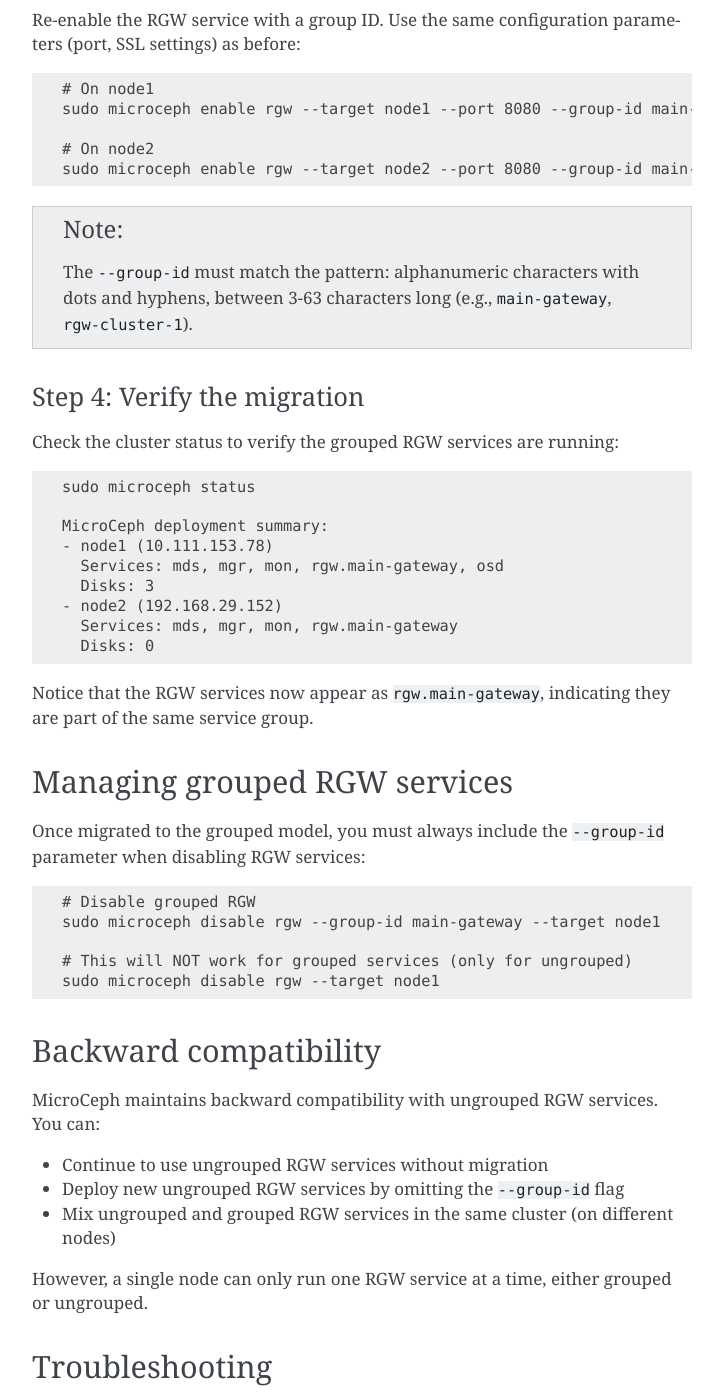
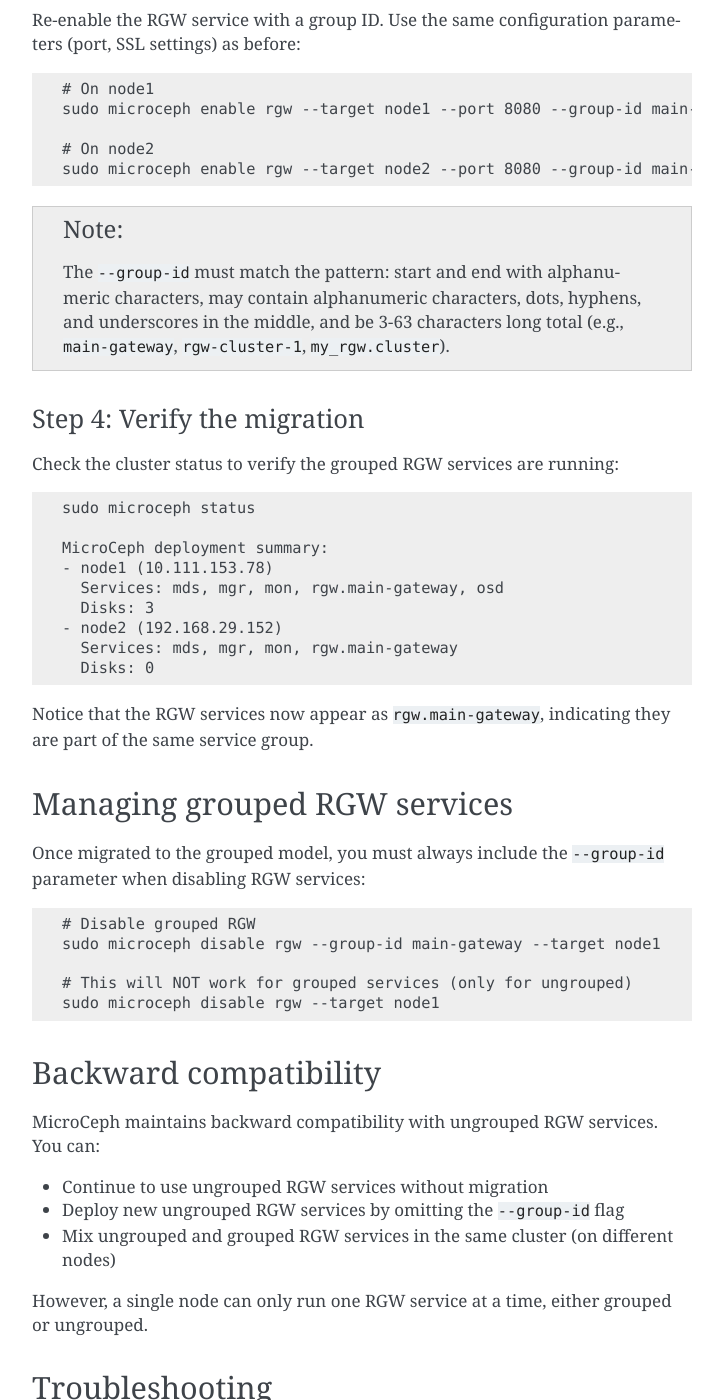
Before and after one commit to canonical/microceph, a Sphinx documentation site: the page built from docs/how-to/migrate-rgw-to-grouped.rst, in a window 1280 px wide and 1400 px high, scrolled down 1890 px. Shown: the whole window, without its empty margins (388-1111 px from the left). Built offline with Sphinx 7.4.7, drawn with Linux system fonts in a browser that asks for light colours; some of the changed text lies outside the part shown.

Commit message:
Address code review feedback
- Fix import order in api/services.go (alphabetical within groups)
- Improve documentation precision for GroupID pattern requirements
- Clarify that pattern must start/end with alphanumeric characters

Co-authored-by: UtkarshBhatthere <29351007+UtkarshBhatthere@users.noreply.github.com>

```diff
--- a/docs/how-to/migrate-rgw-to-grouped.rst
+++ b/docs/how-to/migrate-rgw-to-grouped.rst
@@ -92,9 +92,10 @@ Re-enable the RGW service with a group ID. Use the same configuration parameters
 
 .. note::
 
-   The ``--group-id`` must match the pattern: alphanumeric characters with dots
-   and hyphens, between 3-63 characters long (e.g., ``main-gateway``,
-   ``rgw-cluster-1``).
+   The ``--group-id`` must match the pattern: start and end with alphanumeric
+   characters, may contain alphanumeric characters, dots, hyphens, and
+   underscores in the middle, and be 3-63 characters long total (e.g.,
+   ``main-gateway``, ``rgw-cluster-1``, ``my_rgw.cluster``).
 
 Step 4: Verify the migration
 ~~~~~~~~~~~~~~~~~~~~~~~~~~~~~
@@ -152,8 +153,9 @@ ungrouped). Disable the existing service first.
 
 **Issue**: Group ID validation error
 
-**Solution**: Ensure your ``--group-id`` follows the required pattern:
-alphanumeric characters with dots and hyphens, 3-63 characters long.
+**Solution**: Ensure your ``--group-id`` follows the required pattern: must
+start and end with alphanumeric characters, may contain alphanumeric characters,
+dots, hyphens, and underscores in the middle, and be 3-63 characters long total.
 
 **Issue**: Services not showing as grouped in status
 
```
Also changed, not shown: 1 other file.
